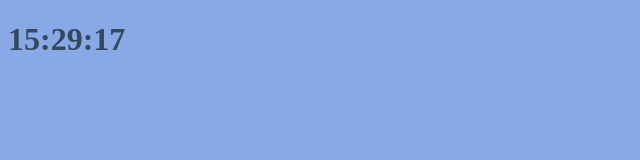
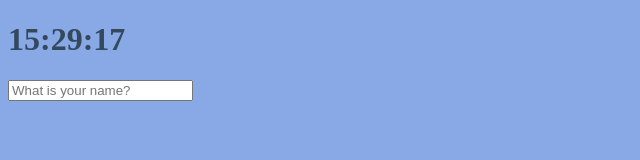
Before and after one commit to jjwon915/VanillaJs, a plain HTML site: page index.html in a window 1280 px wide. Shown: the whole page, without its empty margins (0-640 px from the left). Drawn offline with Linux system fonts and the light colour scheme.

Commit message:
save_name_javascript

```diff
--- /dev/null
+++ b/greeting.js
@@ -0,0 +1,45 @@
+const form = document.querySelector(".js-form");
+const input = form.querySelector("input");
+const greeting = document.querySelector(".js-greetings");
+
+const USER_LS = "currentUser";
+const SHOWING_CN = "showing";
+
+function saveName(text){
+    localStorage.setItem(USER_LS, text);
+}
+
+function handleSubmit(event){
+    event.preventDefault();
+    const currentVaule = input.value;
+    console.log(currentVaule);
+    paintGreeting(currentVaule);
+    saveName(currentVaule);
+}
+
+function askForName(){
+    form.classList.add(SHOWING_CN);
+    form.addEventListener("submit", handleSubmit);
+}
+function paintGreeting(text){
+    form.classList.remove(SHOWING_CN);
+    greeting.classList.add(SHOWING_CN);
+    greeting.innerText = `hello ${text}`;
+
+}
+
+function loadname(){
+    const currentUser = localStorage.getItem(USER_LS);
+    if(currentUser === null){
+        askForName();
+    } else {
+        //she is
+        paintGreeting(currentUser);
+    }
+}
+
+function init(){
+    loadname();
+}
+
+init();
--- a/index.css
+++ b/index.css
@@ -6,11 +6,19 @@ body {
     cursor:pointer;
 }
 
-h1 {
+body {
     color:#34495e;
-    transition: color 0.5s ease-in-out;
 }
 
 .clicked {
     color: #7f8c8d;
 }
+
+.form,
+.greetings {
+    display: none;
+}
+
+.showing{
+    display : block;
+}
--- a/index.html
+++ b/index.html
@@ -9,6 +9,11 @@
         <div class="js-clock">
             <h1>00:00</h1>
         </div>
+        <form class="js-form form">
+            <input type="text" placeholder="What is your name?" />
+        </form>
+        <h4 class="js-greetings greetings"></h4>
         <script src="clock.js"></script>
+        <script src="greeting.js"></script>
     </body>
 </html>
```
Also changed, not shown: christmas_eve_timer/christmas.html (renamed from christmas.html), christmas_eve_timer/christmas.js (renamed from christmas.js).
